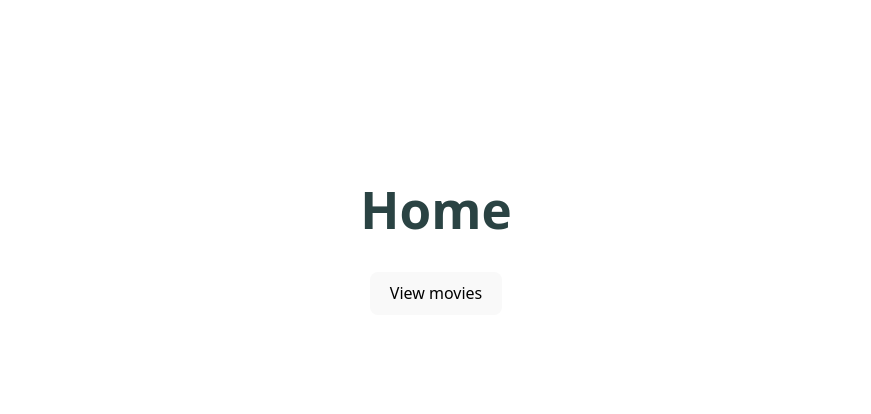
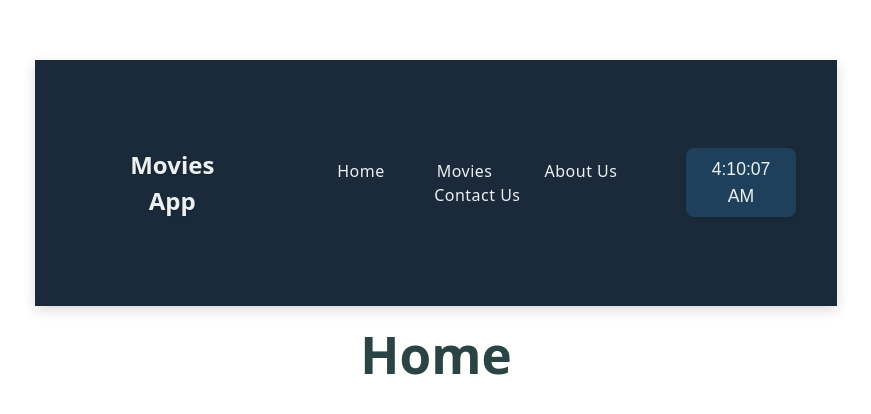
Before and after one commit to Krish-Om/Extra-class, a React (Vite) app in the folder React/learn_router/: page / in a window 1280 px wide. Shown: the part 162-576 px from the top of the page, without its empty margins (204-1075 px from the left). Built offline with nearby package versions, Linux system fonts and the light colour scheme.

Commit message:
Add NavBar and PageNotFound components; restructure routing in App component

```diff
--- a/React/learn_router/src/App.jsx
+++ b/React/learn_router/src/App.jsx
@@ -2,11 +2,18 @@ import { Route, Routes } from "react-router-dom";
 import "./App.css";
 import Home from "./components/home";
 import Movies from "./components/movies";
+import NavBar from "./components/navbar";
+import PageNotFound from "./components/page-not-found";
 function App() {
+
 	return (
 		<Routes>
-				<Route path="/" element={<Home/>}/>
-        <Route path="/movies" element={<Movies/>}/>
+			<Route path="/" element={<NavBar />}>
+				<Route path="/" element={<Home />} />
+				<Route path="/movies" element={<Movies />} />
+			</Route>
+
+			<Route path="*" element={<PageNotFound/>} />
 		</Routes>
 	);
 }
--- a/React/learn_router/src/components/home.jsx
+++ b/React/learn_router/src/components/home.jsx
@@ -4,9 +4,6 @@ const Home=()=>{
     return (
         <>
         <h1>Home</h1>
-        <Link to={"/movies"}>
-        <button>View movies</button>
-        </Link>
         </>
     )
 }
--- /dev/null
+++ b/React/learn_router/src/components/navbar.css
@@ -0,0 +1,129 @@
+.navbar {
+  background-color: #1a2a3a;
+  padding: 15px 5%;
+  display: flex;
+  justify-content: space-between;
+  align-items: center;
+  box-shadow: 0 4px 12px rgba(0, 0, 0, 0.15);
+  transition: all 0.4s cubic-bezier(0.215, 0.61, 0.355, 1);
+  position: sticky;
+  top: 0;
+  z-index: 1000;
+}
+
+.navbar a {
+  color: #ecf0f1;
+  text-decoration: none;
+  padding: 10px 18px;
+  margin: 0 8px;
+  border-radius: 6px;
+  transition: all 0.3s cubic-bezier(0.25, 0.46, 0.45, 0.94);
+  position: relative;
+  overflow: visible;
+  font-weight: 500;
+  letter-spacing: 0.5px;
+}
+
+.navbar a::after {
+  content: '';
+  position: absolute;
+  bottom: 0;
+  left: 50%;
+  width: 0;
+  height: 2px;
+  background-color: #3498db;
+  transition: all 0.3s cubic-bezier(0.175, 0.885, 0.32, 1.275);
+  transform: translateX(-50%);
+}
+
+.navbar a:hover {
+  background-color: rgba(255, 255, 255, 0.08);
+  transform: translateY(-2px);
+  color: #3498db;
+}
+
+.navbar a:hover::after {
+  width: 80%;
+}
+
+.navbar a.active {
+  background-color: rgba(52, 152, 219, 0.2);
+  color: #3498db;
+}
+
+.navbar a.active::after {
+  width: 80%;
+  background-color: #3498db;
+}
+
+.logo {
+  font-size: 24px;
+  font-weight: 700;
+  color: #ecf0f1;
+  transition: all 0.3s cubic-bezier(0.175, 0.885, 0.32, 1.275);
+  text-shadow: 0 1px 3px rgba(0, 0, 0, 0.2);
+  display: flex;
+  align-items: center;
+  gap: 8px;
+}
+
+.logo:hover {
+  transform: scale(1.05);
+  color: #3498db;
+}
+
+.clock-container {
+  text-align: center;
+  font-size: 1.1rem;
+  font-family: 'Montserrat', sans-serif;
+  padding: 8px 16px;
+  color: #ecf0f1;
+  background-color: rgba(52, 152, 219, 0.2);
+  border-radius: 8px;
+  transition: all 0.3s cubic-bezier(0.25, 0.46, 0.45, 0.94);
+  box-shadow: 0 2px 5px rgba(0, 0, 0, 0.1);
+  display: flex;
+  align-items: center;
+  justify-content: center;
+}
+
+.clock-container:hover {
+  background-color: rgba(52, 152, 219, 0.3);
+  transform: translateY(-3px);
+  box-shadow: 0 4px 8px rgba(0, 0, 0, 0.15);
+}
+
+.nav-links {
+  display: flex;
+  align-items: center;
+}
+
+@media (max-width: 768px) {
+  .navbar {
+    flex-direction: column;
+    padding: 12px 5%;
+    gap: 15px;
+  }
+
+  .nav-links {
+    width: 100%;
+    justify-content: center;
+    flex-wrap: wrap;
+    gap: 8px;
+  }
+
+  .navbar a {
+    margin: 3px;
+    padding: 8px 14px;
+    font-size: 0.9rem;
+  }
+
+  .logo {
+    font-size: 20px;
+  }
+
+  .clock-container {
+    font-size: 0.9rem;
+    padding: 6px 12px;
+  }
+}
--- /dev/null
+++ b/React/learn_router/src/components/navbar.jsx
@@ -0,0 +1,36 @@
+import { Link, Outlet } from "react-router-dom";
+import { useState } from "react";
+import "./navbar.css";
+import { useEffect } from "react";
+const NavBar = () => {
+	const [currentTime, setCurrentTime] = useState(new Date());
+
+	useEffect(() => {
+		const interval = setInterval(() => {
+			setCurrentTime(new Date());
+		}, 100);
+
+        return ()=>(
+            clearInterval(interval)
+        )
+	},[]);
+	return (
+		<>
+			<nav className="navbar">
+				<div className="logo">Movies App</div>
+				<div>
+					<Link to="/">Home</Link>
+					<Link to="/movies">Movies</Link>
+					<Link to="/about-us">About Us</Link>
+					<Link to="/contact-us">Contact Us</Link>
+				</div>
+				<div className="clock-container">
+					{currentTime.toLocaleTimeString()}
+				</div>
+			</nav>
+			<Outlet />
+		</>
+	);
+};
+
+export default NavBar;
--- /dev/null
+++ b/React/learn_router/src/components/page-not-found.css
@@ -0,0 +1,130 @@
+.not-found-container {
+  display: flex;
+  flex-direction: column;
+  align-items: center;
+  justify-content: center;
+  min-height: 80vh;
+  padding: 20px;
+  text-align: center;
+  background-color: #f8f9fa;
+  font-family: 'Segoe UI', Tahoma, Geneva, Verdana, sans-serif;
+}
+
+.error-code {
+  font-size: 12rem;
+  font-weight: 700;
+  color: #1a2a3a;
+  margin: 0;
+  line-height: 1;
+  position: relative;
+  text-shadow: 2px 2px 0 rgba(0, 0, 0, 0.1);
+  animation: float 6s ease-in-out infinite;
+}
+
+.error-code::after {
+  content: "404";
+  position: absolute;
+  top: 0;
+  left: 0;
+  color: rgba(52, 152, 219, 0.4);
+  z-index: -1;
+  animation: glitch 3s infinite;
+}
+
+.error-title {
+  font-size: 2.5rem;
+  margin: 20px 0;
+  color: #2c3e50;
+}
+
+.error-message {
+  font-size: 1.2rem;
+  color: #7f8c8d;
+  max-width: 600px;
+  margin-bottom: 30px;
+}
+
+.back-button {
+  padding: 12px 24px;
+  background-color: #3498db;
+  color: white;
+  border: none;
+  border-radius: 6px;
+  font-size: 1rem;
+  font-weight: 600;
+  cursor: pointer;
+  transition: all 0.3s ease;
+  text-decoration: none;
+  display: inline-block;
+  box-shadow: 0 4px 6px rgba(0, 0, 0, 0.1);
+}
+
+.back-button:hover {
+  background-color: #2980b9;
+  transform: translateY(-2px);
+  box-shadow: 0 6px 8px rgba(0, 0, 0, 0.15);
+}
+
+.compass {
+  width: 120px;
+  height: 120px;
+  margin-bottom: 30px;
+  animation: spin 10s linear infinite;
+  opacity: 0.8;
+}
+
+@keyframes float {
+  0%, 100% {
+    transform: translateY(0);
+  }
+  50% {
+    transform: translateY(-20px);
+  }
+}
+
+@keyframes spin {
+  from {
+    transform: rotate(0deg);
+  }
+  to {
+    transform: rotate(360deg);
+  }
+}
+
+@keyframes glitch {
+  0%, 100% {
+    transform: translate(0);
+    opacity: 0.3;
+  }
+  20% {
+    transform: translate(-5px, 5px);
+    opacity: 0.4;
+  }
+  40% {
+    transform: translate(-5px, -5px);
+    opacity: 0.2;
+  }
+  60% {
+    transform: translate(5px, 5px);
+    opacity: 0.4;
+  }
+  80% {
+    transform: translate(5px, -5px);
+    opacity: 0.3;
+  }
+}
+
+@media (max-width: 768px) {
+  .error-code {
+    font-size: 8rem;
+  }
+
+  .error-title {
+    font-size: 2rem;
+  }
+
+  .compass {
+    width: 80px;
+    height: 80px;
+  }
+}
--- /dev/null
+++ b/React/learn_router/src/components/page-not-found.jsx
@@ -0,0 +1,27 @@
+import React from "react";
+import { Link } from "react-router-dom";
+import "./page-not-found.css";
+
+const PageNotFound = () => {
+    return (
+        <div className="not-found-container">
+            <div className="compass">
+                <svg xmlns="http://www.w3.org/2000/svg" viewBox="0 0 24 24" fill="#3498db" role="img" aria-labelledby="compassTitle">
+                    <title id="compassTitle">Compass</title>
+                    <path d="M12 2C6.486 2 2 6.486 2 12s4.486 10 10 10 10-4.486 10-10S17.514 2 12 2zm0 18c-4.411 0-8-3.589-8-8s3.589-8 8-8 8 3.589 8 8-3.589 8-8 8z"></path>
+                    <path d="m13 5.941-1-1-1 1v2.559l-3.297 5.49A.996.996 0 0 0 8 16h8a.996.996 0 0 0 .297-1.949L13 8.5V5.941zM12 14c-.553 0-1-.447-1-1s.447-1 1 1 1 .447 1 1-.447 1-1 1z"></path>
+                </svg>
+            </div>
+            <h1 className="error-code">404</h1>
+            <h2 className="error-title">Page Not Found</h2>
+            <p className="error-message">
+                Jaldi yaha se hato !!!
+            </p>
+            <Link to="/" className="back-button">
+                Return to Home
+            </Link>
+        </div>
+    );
+};
+
+export default PageNotFound;
```
